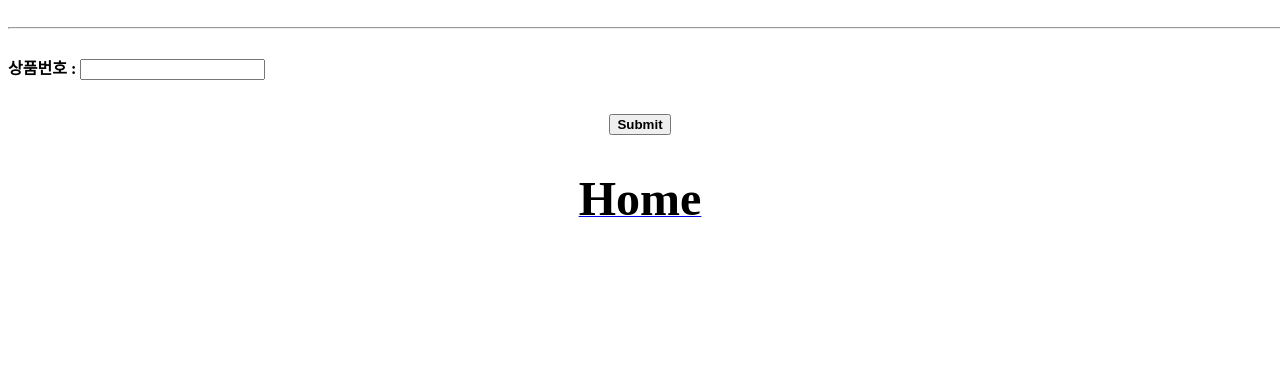
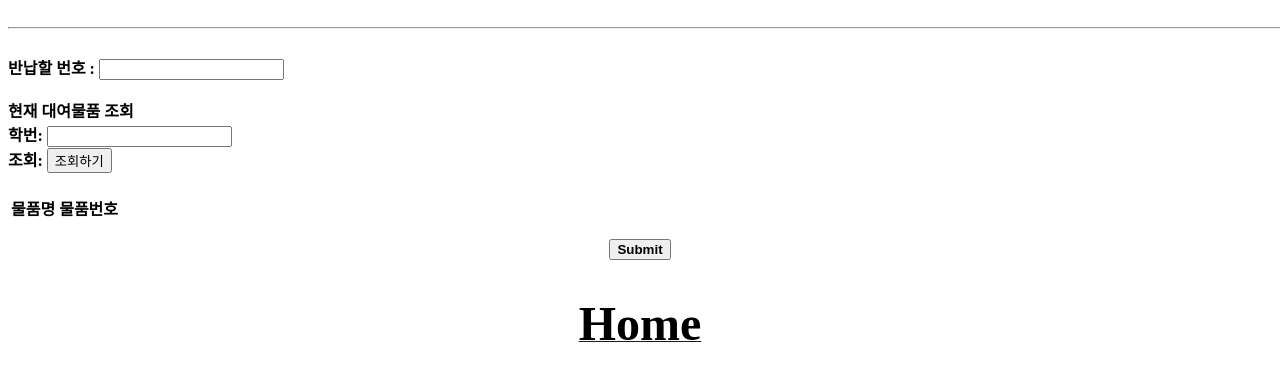
Before and after one commit to team-Hagrid/Hagrid-Server, a plain HTML site: page public/return.html in a window 1280 px wide. Shown: the part 128-506 px from the top of the page. Drawn offline with nearby package versions, Linux system fonts and the light colour scheme.

Commit message:
add list function

```diff
--- a/public/return.html
+++ b/public/return.html
@@ -14,6 +14,29 @@
  };
 </style>
 <script>
+      function load(){
+          $.ajax({
+                  url:'/goods',
+                  type:'GET',
+                  data: '',
+                  success:function(data){
+                    console.log(data);
+                    // alert(data);
+                    console.log(document.getElementById("user_id"));
+                    document.getElementById("share_tbody").innerHTML += '<tr>'
+                    for(var i = 0;i < data.length;i++){
+                      if (data[i].on_m_id == document.getElementById("user_id").value){
+                        var temp = document.getElementById("share_tbody").innerHTML;
+                        temp += '<th>' + data[i].p_name + '</th>';
+                        temp += '<th>' + data[i].p_id + '</th>';
+                        document.getElementById("share_tbody").innerHTML = temp;
+                        console.log(temp);
+                      }
+                    }
+                    document.getElementById("share_tbody").innerHTML += '</tr>'
+                  }
+              });
+        }
     function test(){
       $.ajax({
               url:'/return',
@@ -38,8 +61,22 @@
 <HR width=2000></div><br>
 <form action="/return" method="post">
 
-<b> 상품번호 :</b> <input type="text" name="p_id"></input><br><br>
+<b> 반납할 번호 :</b> <input type="text" name="p_id"></input><br><br>
+<b>현재 대여물품 조회</b> <br/>
+학번: <input type="text" id="user_id"> <br/>
+조회: <input type="button" value="조회하기" onclick="load()"> <br/>
+<table id="share_table" class="table" style="margin-top: 20px;">
 
+    <thead>
+      <tr>
+        <th>물품명</th>
+        <th>물품번호</th>
+      </tr>
+    </thead>
+
+    <tbody id="share_tbody">
+    </tbody>
+  </table>
 <p class ="last">
 <button id="s" type="button" onclick='test()'><b>Submit<b></button>
 <br><br><br>
```
Also changed, not shown: public/Reservation.html (+30 -6 lines).
